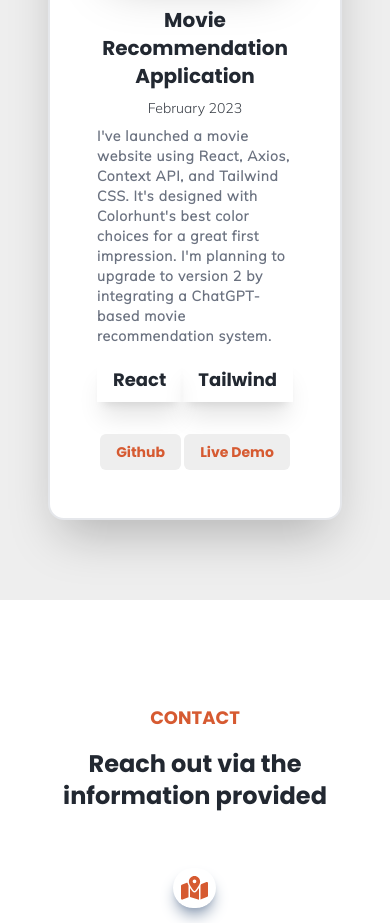
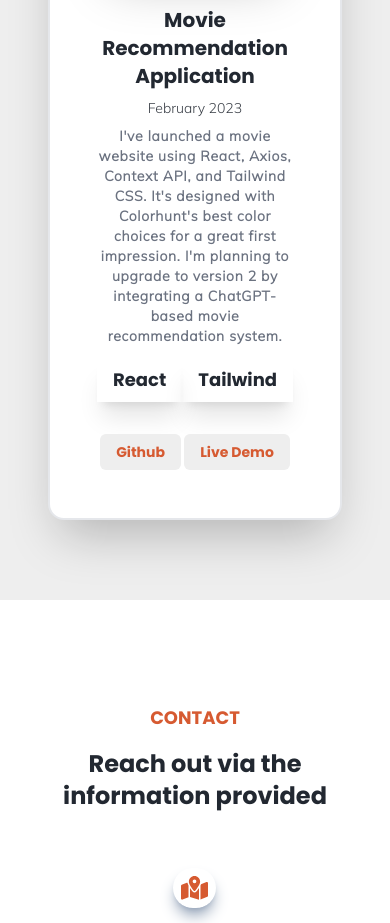
Before and after one commit to SaidARSLAN/personalPortfolio, a React (Vite) app: page / in a window 390 px wide. Shown: the part 1880-2803 px from the top of the page. Built offline with nearby package versions, Linux system fonts and the light colour scheme.

Commit message:
Font and title's fixed

```diff
--- a/src/components/ProjectCard.jsx
+++ b/src/components/ProjectCard.jsx
@@ -7,7 +7,7 @@ const ProjectCard = ({project}) => {
         <div className='flex flex-col items-center justify-center '>
         <div className='font-poppins text-xl text-pBlack my-1 lg:text-xl text-center lg:text-left'>{project.name}</div>
         <div className='font-mulish text-pGray text-sm my-1 lg:text-sm'>{project.date}</div>
-        <div className='font-mulish font-semibold text-sm tracking-wider my-1 text-gray-500 lg:text-sm lg:w-11/12'>{project.explanation}</div>
+        <div className='font-mulish font-semibold text-sm tracking-wider my-1 text-gray-500 lg:text-sm lg:w-11/12 text-center lg:text-left'>{project.explanation}</div>
         <div className='flex w-full items-center justify-evenly my-2'>
         <div className=' px-4 py-2 rounded-xs font-poppins text-lg  text-pBlack shadow-xl border-gray-300'>{project.techone}</div>
         <div className='px-4 py-2 rounded-xs font-poppins text-lg  text-pBlack shadow-xl border-gray-300'>{project.techtwo}</div>
```
